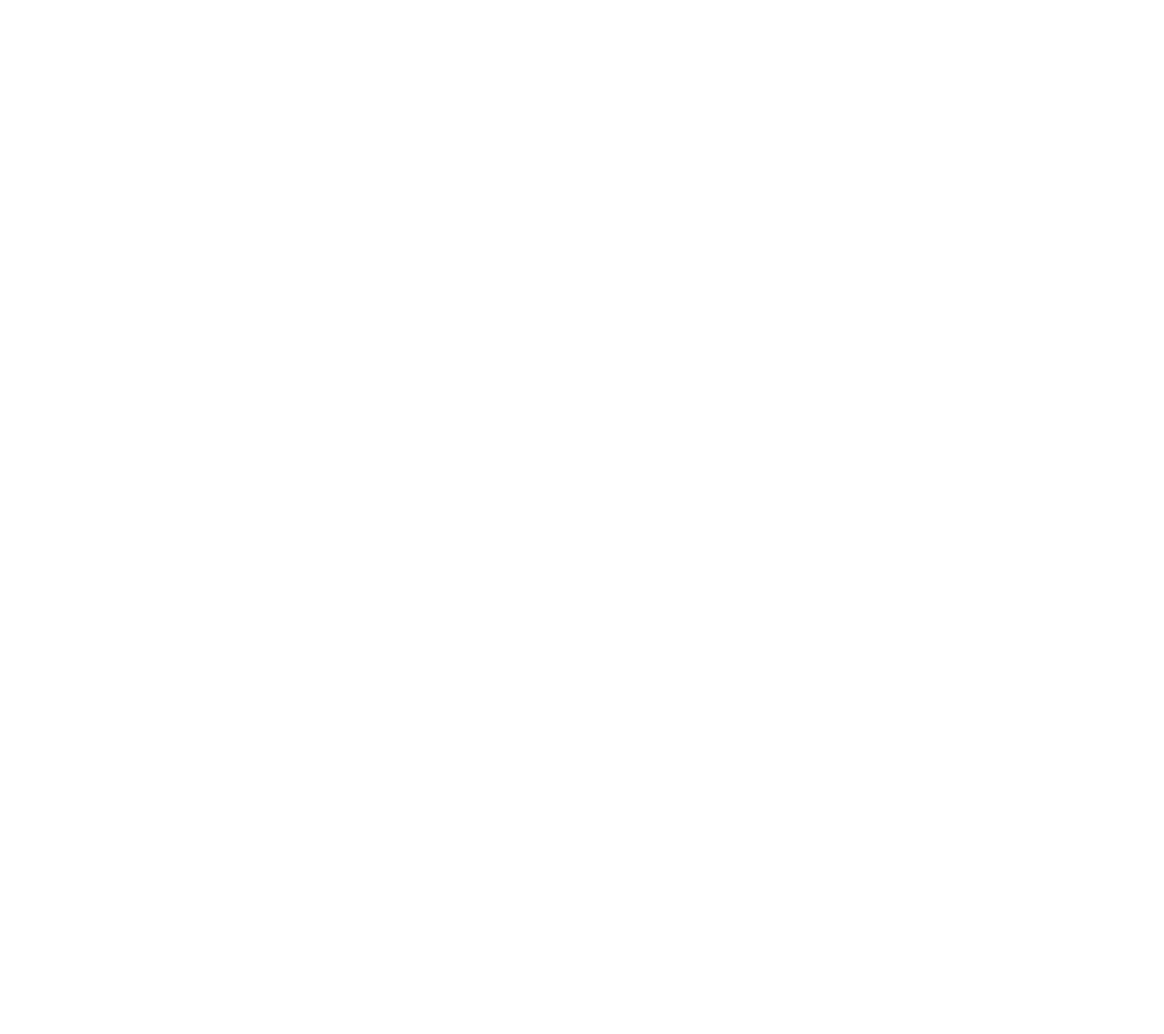
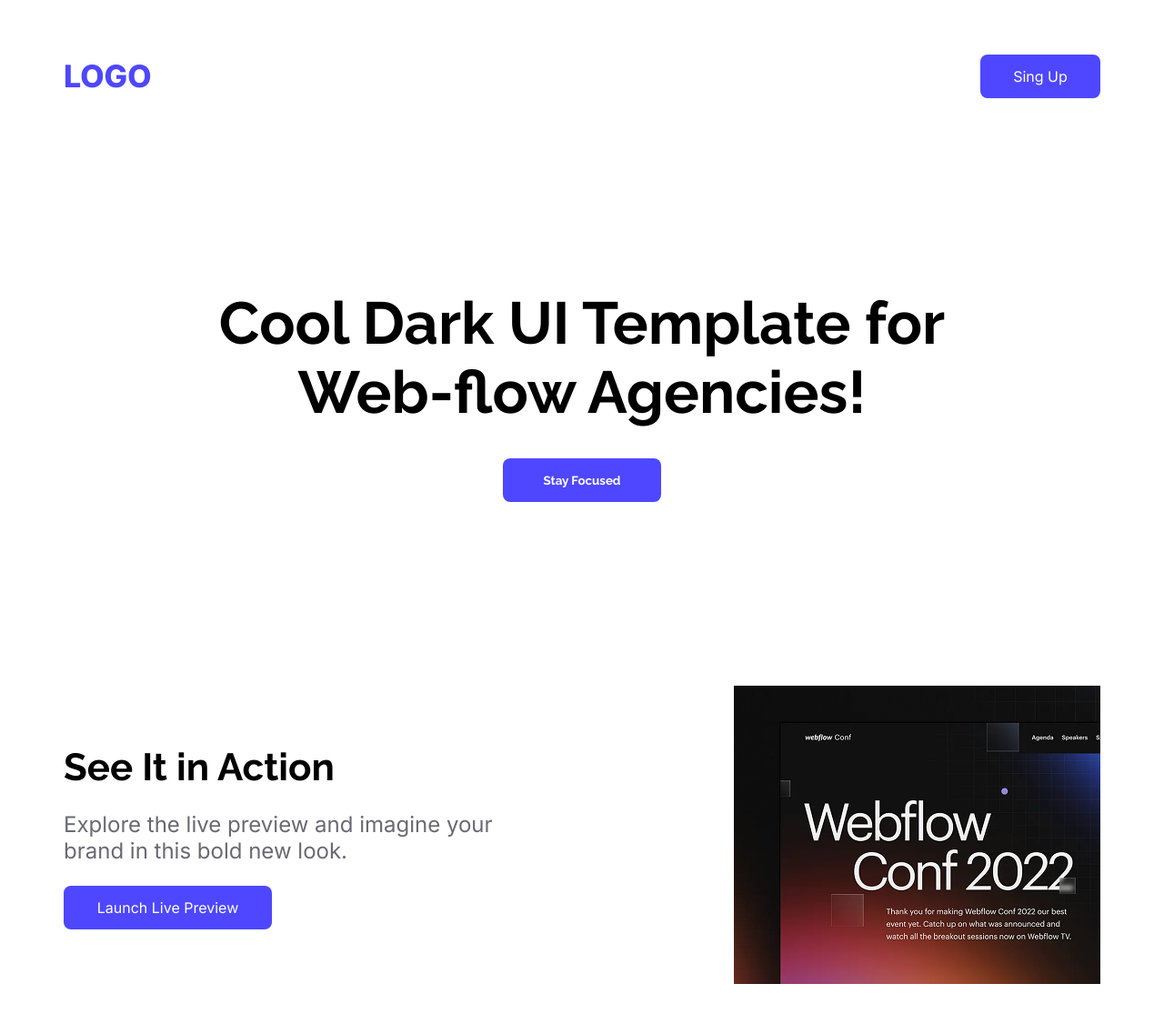
Before and after one commit to sodium000/assignment1ProgramingHero, a plain HTML site: page index.html in a window 1280 px wide. Shown: the whole page at 91% size. Before the commit the page ends 800 px from the top, so only its background shows below. Drawn offline with Linux system fonts and the light colour scheme.

Commit message:
nav and contaner init

```diff
--- a/index.html
+++ b/index.html
@@ -4,8 +4,38 @@
     <meta charset="UTF-8">
     <meta name="viewport" content="width=device-width, initial-scale=1.0">
     <title>Assignment1</title>
+    <link rel="stylesheet" href="style.css">
+    <link rel="preconnect" href="https://fonts.googleapis.com">
+<link rel="preconnect" href="https://fonts.gstatic.com" crossorigin>
+<link href="https://fonts.googleapis.com/css2?family=Inter:ital,opsz,wght@0,14..32,100..900;1,14..32,100..900&display=swap" rel="stylesheet">
+<link rel="preconnect" href="https://fonts.googleapis.com">
+<link rel="preconnect" href="https://fonts.gstatic.com" crossorigin>
+<link href="https://fonts.googleapis.com/css2?family=Raleway:ital,wght@0,100..900;1,100..900&display=swap" rel="stylesheet">
 </head>
 <body>
+    <header>
+        <nav>
+            <div class="inter-navLogo">
+                Logo
+            </div>
+            <button class="bg-button nav-button">
+                Sing Up
+            </button>
+        </nav>
+        <div class="header-section">
+            <p class="raleway-heading heading-title">Cool Dark UI Template for Web-flow Agencies!</p>
+            <button class="bg-button raleway-heading heading-button ">Stay Focused</button>
+        </div>
+    </header>
 
+    <section class="content-section">
+        <div class="content-box">
+            <h2 class=" content-box-heading">See It in Action</h2>
+            <p class="content-box-text">Explore the live preview and imagine your brand in this bold new look.</p>
+            <button class="bg-button content-box-button ">Launch Live Preview</button>
+        </div>
+        <div>
+            <img src="./Assets/wc-mini.png" alt="">
+        </div>
 </body>
 </html>
--- /dev/null
+++ b/style.css
@@ -0,0 +1,133 @@
+
+
+.bg-button {
+    background-color: #4E47FF;
+    color: #FFFFFF;
+}
+
+
+.primary-text {
+    color: #4E47FF;
+}
+
+/* nav customize */
+
+nav {
+    display: flex;
+    justify-content: space-between;
+    align-items: center;
+    height: 151px;
+    min-width: 1140px;
+
+
+}
+
+
+ .inter-navLogo {
+    font-size: 34px;
+    font-family: "Inter", sans-serif;
+    font-weight: 800;
+    color: #4E47FF;
+    text-decoration: none;
+    text-transform: uppercase;
+}
+
+.nav-button {
+    min-height: 48px;
+    min-width: 132px;
+    cursor: pointer;
+    border-radius: 8px;
+    font-size: 16px;
+    font-family: "Inter", sans-serif;
+    border: none;
+}
+
+/* header section */
+
+header {
+    display: flex;
+    flex-direction: column;
+    align-items: center;
+    gap: 158px;
+    height: 698px;
+}
+
+  .header-section {
+    display: flex;
+    flex-direction: column;
+    align-items: center;
+    justify-content: center;
+    gap: 5px;
+}
+
+ .raleway-heading {
+  font-family: "Raleway", sans-serif;
+  font-optical-sizing: auto;
+  font-weight: 700;
+  font-style: normal;
+
+}
+
+.heading-title{
+    max-width: 905px;
+    max-height: 237px;
+    text-align: center;
+    font-size: 65px;
+    margin: 0px 0px 30px 0px;
+}
+
+ .heading-button{
+    min-height: 48px;
+    min-width: 174px;
+    cursor: pointer;
+    border-radius: 8px;
+    border: none;
+ }
+
+
+ /* contener box */
+
+ .content-section{
+    display: flex;
+    align-items: center;
+    justify-content: space-between;
+    gap: 20px;
+    max-width: 1140px;
+    min-height: 428px;
+    margin: 0 auto;
+
+ }
+
+ .content-box {
+    display: flex;
+    flex-direction: column;
+    justify-content: center;
+    max-width: 517px;
+    min-height: 203px;
+
+ }
+
+ .content-box-heading{
+    font-size: 42px;
+    font-family: "Raleway", sans-serif;
+    font-weight: 700;
+    margin: 0px;
+    padding: 0px;
+ }
+
+    .content-box-text {
+        font-size: 24px;
+        font-family: "Inter", sans-serif;
+        font-weight: 400;
+        color: #252432af;
+    }
+
+    .content-box-button {
+        min-height: 48px;
+        max-width: 229px;
+        cursor: pointer;
+        border-radius: 8px;
+        border: none;
+        font-size: 16px;
+        font-family: "Inter", sans-serif;
+    }
```
